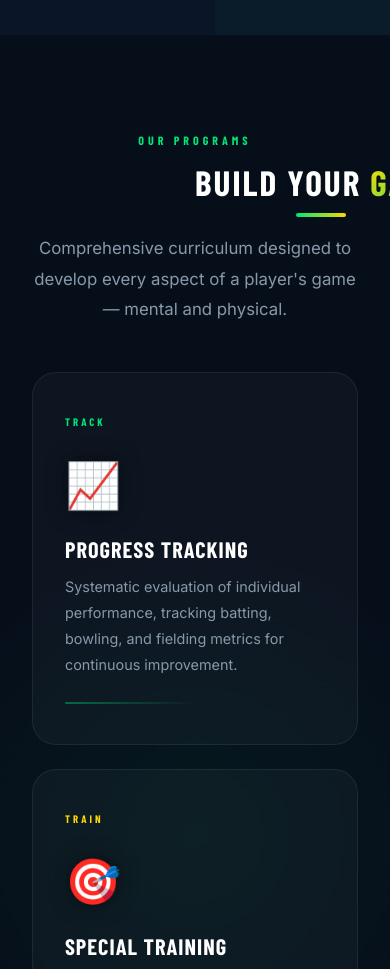
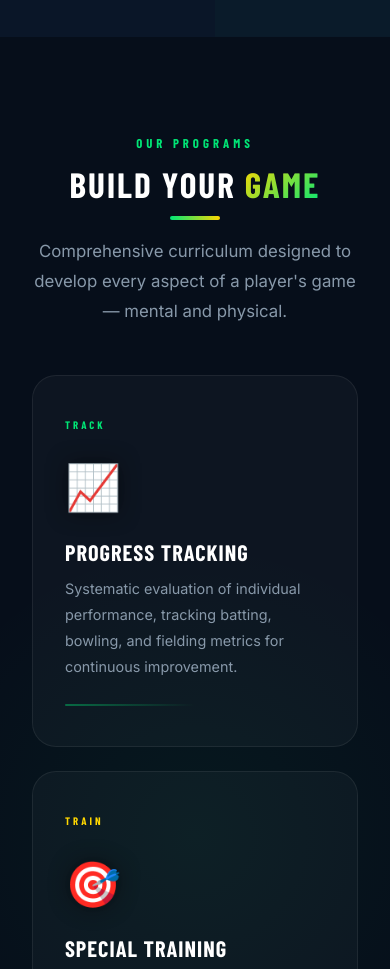
Before and after one commit to discricketacademy/cricket-academy, a React (Vite) app: page / in a window 390 px wide. Shown: the part 2380-3349 px from the top of the page. Built offline with nearby package versions, Linux system fonts and the light colour scheme; no server answers; a web font is replaced by a local one.

Commit message:
style: standardize global mobile alignment for all sections

```diff
--- a/src/components/Programs.css
+++ b/src/components/Programs.css
@@ -15,16 +15,7 @@
     pointer-events: none;
 }
 
-.section-label {
-    font-family: var(--font-heading);
-    font-size: 0.75rem;
-    font-weight: 700;
-    letter-spacing: 4px;
-    color: var(--primary-color);
-    text-transform: uppercase;
-    text-align: center;
-    margin-bottom: 0.75rem;
-}
+/* Global .section-label used */
 
 .programs-grid {
     display: grid;
--- a/src/index.css
+++ b/src/index.css
@@ -118,17 +118,30 @@ img {
 }
 
 /* ─── SECTION HEADERS ─────────────────────── */
+.section-label {
+  font-family: var(--font-heading);
+  font-size: 0.8rem;
+  font-weight: 700;
+  letter-spacing: 4px;
+  color: var(--primary-color);
+  text-transform: uppercase;
+  text-align: center;
+  margin-bottom: 0.75rem;
+  display: block;
+}
+
 .section-title {
   font-size: clamp(2.2rem, 5vw, 3.5rem);
   font-weight: 900;
   color: white;
   text-align: center;
-  margin-bottom: 1rem;
+  margin: 0 auto 1rem;
+  /* Standard Auto-Centering */
   letter-spacing: 2px;
   position: relative;
-  display: inline-block;
-  left: 50%;
-  transform: translateX(-50%);
+  display: block;
+  /* Changed from inline-block */
+  width: fit-content;
 }
 
 .section-title span.text-accent {
```
